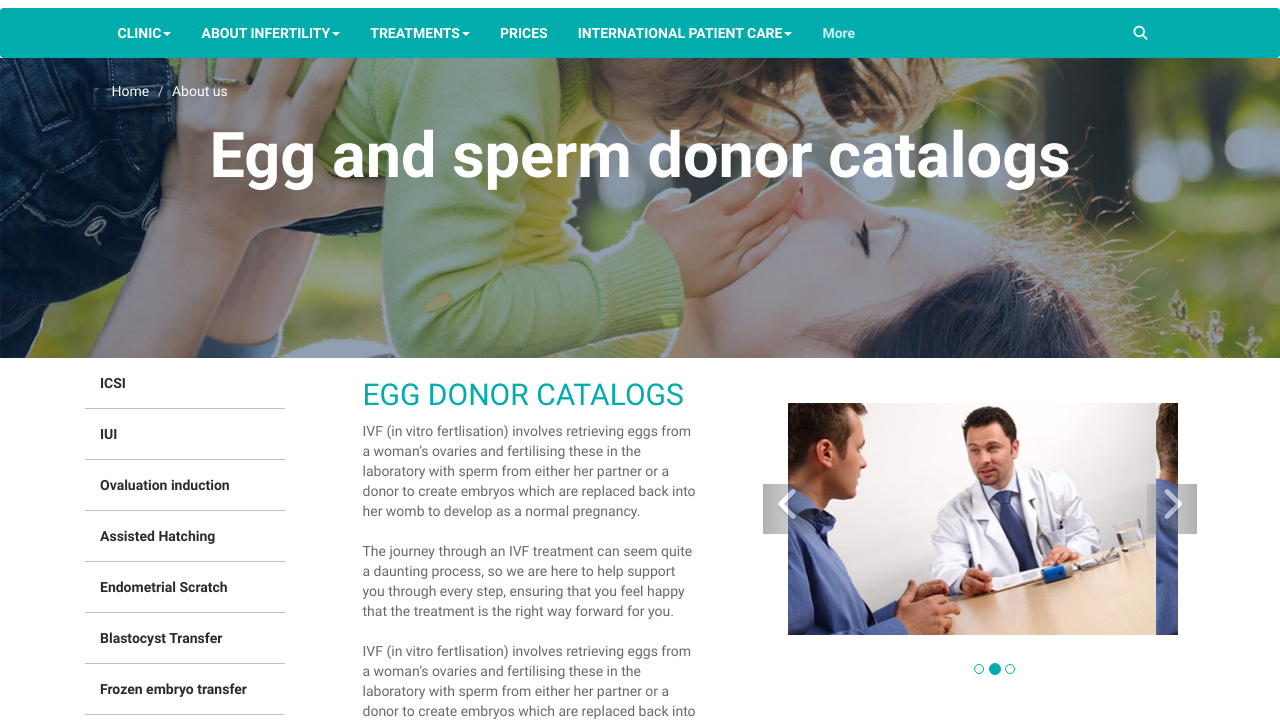
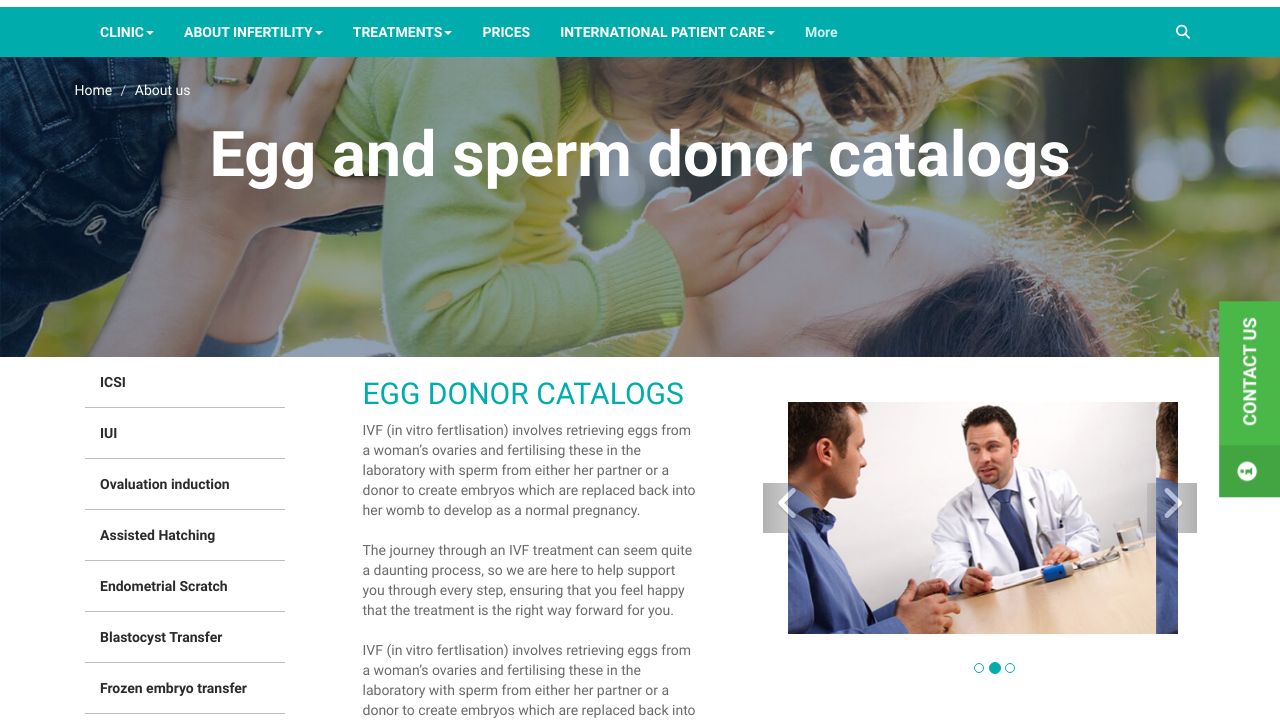
Before and after one commit to skatt931/intersono, a website: page index.html in a window 1280 px wide. Shown: the part 79-800 px from the top of the page. Drawn offline with nearby package versions, Linux system fonts and the light colour scheme.

Commit message:
fix bugs

```diff
--- a/index.html
+++ b/index.html
@@ -506,6 +506,14 @@
             </div>
         </div>
     </footer>
+    <div class="floating-button hidden">
+        <div class="icon">
+            <i class="glyphicon glyphicon-info-sign"></i>
+        </div>
+        <div class="text">
+            Contact us
+        </div>
+    </div>
 <!--/FOOTER-->
 </body>
 
--- a/sass/_media1200px.scss
+++ b/sass/_media1200px.scss
@@ -4,14 +4,18 @@
 	#globe {
 		display: none;
 	}
-
+.hidden {
+	display: none;
+}
 
 @media screen and (min-width : 1200px) {
 	.menu {
 		.container {
-			.navbar-nav {
-				width: 86%;
-				margin: 0 7%;
+			.navbar {
+				width: 1170px;
+				.navbar-nav {
+					width: 1170px;
+				}
 			}
 		}
 	}
@@ -68,5 +72,38 @@
 	.square-button:hover {
 		opacity: 1;
 	}
+	.bottom-links {
 
+		.container {
+			padding: 20px 20px 20px 60px;
+			width: 1170px;
+		}
+	}
+.floating-button {
+	display: block !important;
+    position: fixed;
+    top: 40%;
+    right: 0;
+    transform: rotate(-90deg);
+    transform-origin: 100% 100%;
+    color: #FFF;
+    font-weight: bold;
+    background: #4AB848;
+
+    .icon, .text {
+        display: inline-block;
+    }
+
+    .icon {
+        font-size: 20px;
+        background: #42A541;
+        padding: 16px;
+    }
+
+    .text {
+        font-size: 18px;
+        padding: 16px;
+        text-transform: uppercase;
+    }
 }
+}
--- a/sass/_media768px.scss
+++ b/sass/_media768px.scss
@@ -13,15 +13,26 @@
 		.container {
 			width: 100%;
 			padding: 0;
+			background-color: $main-blue;
 			.navbar {
 				position: static;
-				margin: 0;
-				width: 100%;
+				width: 750px;
+				margin: 0 auto;
+				border-radius: 0px;
+				border:none;
+				.navbar-nav {
+					width: 750px;
+					margin: 0 auto;
+					padding: 0;
+				}
 				li {
 					width: auto;
 				}
 			}
 		}
+	}
+	.path__breadcrumbs__text {
+		width: 750px;
 	}
 	.dropdown-menu {
 		li {
--- a/sass/_media992px.scss
+++ b/sass/_media992px.scss
@@ -18,6 +18,11 @@
 	.menu {
 		.container {
 			.navbar {
+				width: 970px;
+				.navbar-nav {
+					width: 970px;
+					padding: 0 35px 0px 15px;
+				}
 				.hidden-elem {
 					display: none;
 				}
@@ -92,13 +97,11 @@
     }
 	.bottom-links {
 		padding: 0;
-		.row {
-			padding: 0;
-		}
 		.container {
-			padding: 0;
-			width: 90%;
-			left: 20%;
+			padding: 20px 20px 20px 30px;
+			width: 970px;
+			left: auto;
+			margin: 0 auto;
 			ul {
 				margin: 0 15px 0 0;
 				li {
--- a/sass/_variables.scss
+++ b/sass/_variables.scss
@@ -7,6 +7,6 @@ $icon-color: #ADADAD;
 $bottom-bg: #2B2B2B;
 $social-color: #3E7ED6;
 $input-border: darken($main-blue-lighter, 20%);
-$button-shadow: #3BA639;
+$button-shadow: #5cb85c;
 $gray-text: #686a6a;
 $form-color: #ecf7f7;
--- a/sass/style.scss
+++ b/sass/style.scss
@@ -228,10 +228,22 @@ visibility: hidden;
 	background-color: $bottom-color;
 	margin: -30px 0 0 0;
 	text-align: center;
+	strong {
+		color: $main-color;
+		text-transform: uppercase;
+	}
 	div {
 		margin: 20px 0;
 		font-size: 16px;
 		text-transform: uppercase;
+	}
+}
+.list-unstyled {
+	li {
+		a {
+			color: $gray-text;
+			text-transform: capitalize;
+		}
 	}
 }
 
```
Also changed, not shown: css/style.css, package.json (line endings or trailing spaces).
